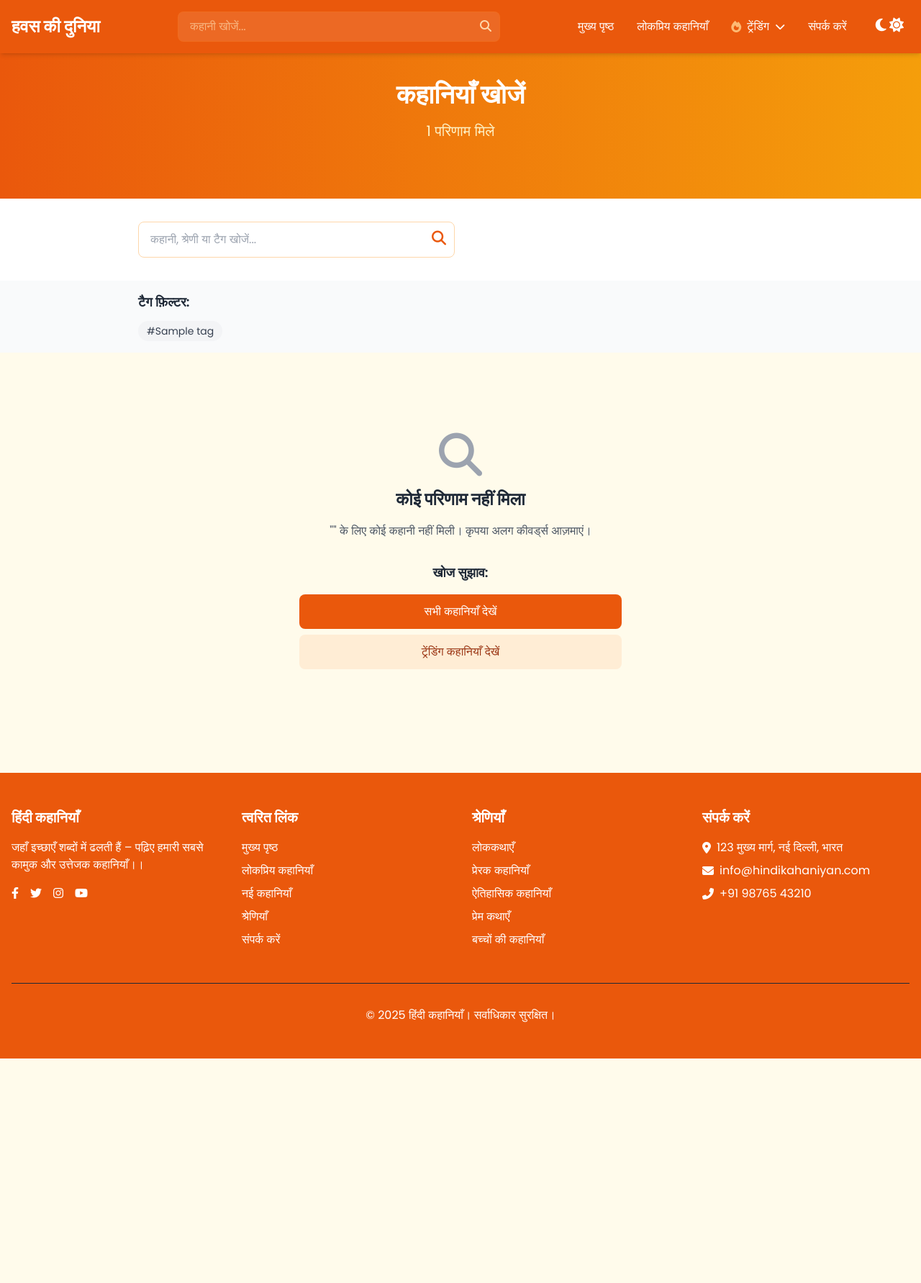
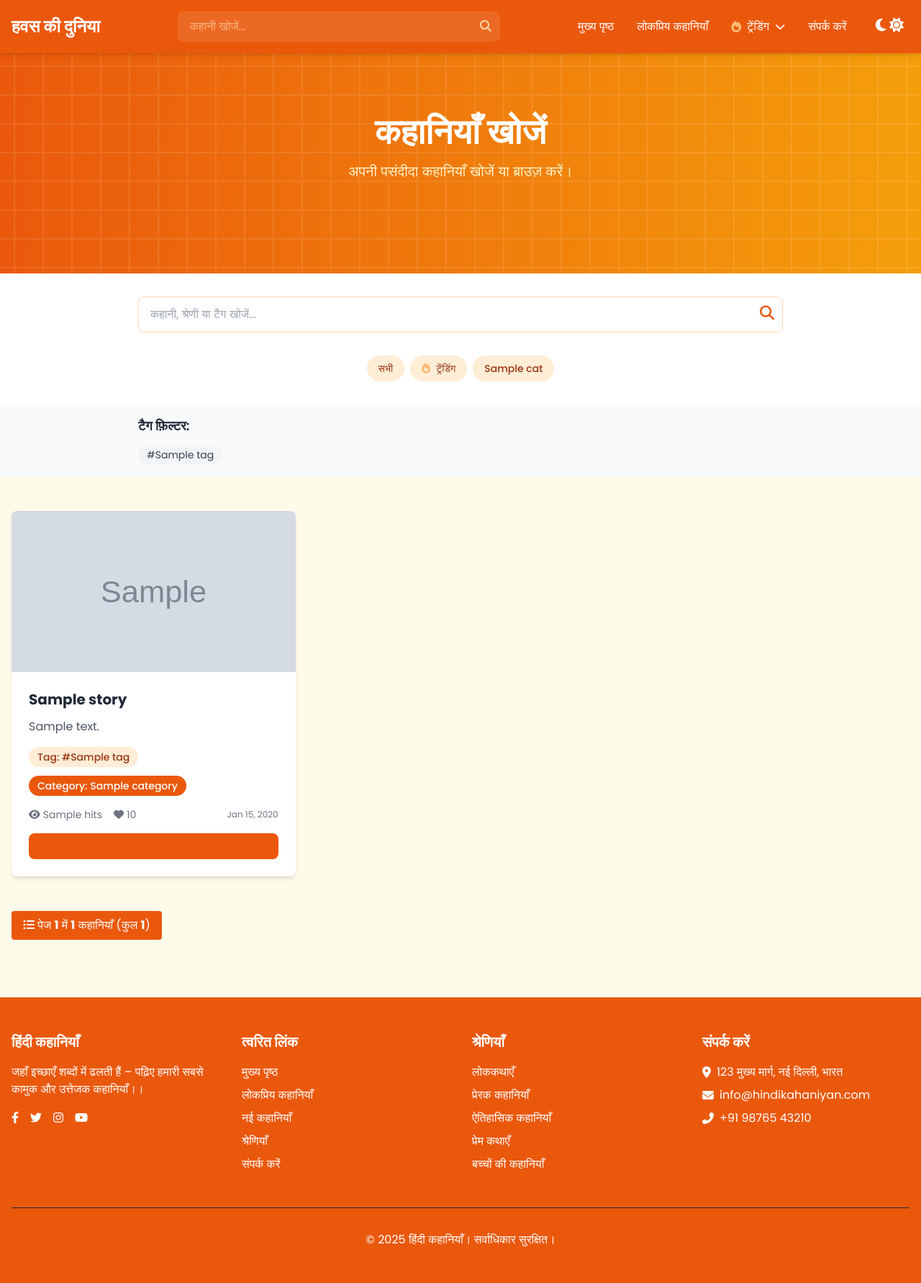
Before and after one commit to soloprinjay/Kam_Vasna, a Django app: template templates/search_results.html in a window 1280 px wide. Shown: the whole page at 72% size. Before the commit the page ends 1471 px from the top, so only its background shows below. Run offline with Django 5.2, Linux system fonts and the light colour scheme; the template is opened without the code that fills it: most values are stand-ins (such as "Sample title", 1, 10 or a date in 2020); grey boxes marked "Sample" are stand-in pictures; some libraries are stand-ins or nearby versions.

Commit message:
fixed UI for the search page

```diff
--- a/templates/search_results.html
+++ b/templates/search_results.html
@@ -2,34 +2,46 @@
 
 {% block content %}
 
-<!-- Search Header -->
 <section
-        class="relative bg-gradient-to-r from-orange-600 to-amber-500 dark:from-dark-accent dark:to-dark-accent-hover text-white py-16 md:py-20 transition-colors duration-300">
+        class="relative bg-gradient-to-r from-orange-600 to-amber-500 dark:from-dark-accent dark:to-dark-accent-hover text-white py-24 md:py-32 transition-colors duration-300">
+    <!-- Background Pattern -->
+    <div class="absolute inset-0 opacity-10">
+        <svg xmlns="http://www.w3.org/2000/svg" width="100%" height="100%">
+            <defs>
+                <pattern id="pattern" width="40" height="40" patternUnits="userSpaceOnUse">
+                    <path d="M0 20 L40 20 M20 0 L20 40" stroke="white" stroke-width="2"/>
+                </pattern>
+            </defs>
+            <rect width="100%" height="100%" fill="url(#pattern)"/>
+        </svg>
+    </div>
+
     <div class="container mx-auto px-4 relative z-10">
         <div class="max-w-4xl mx-auto text-center">
-            <h1 class="text-3xl md:text-4xl font-bold mb-4">
+            <h1 class="text-4xl md:text-5xl font-bold mb-4">
                 {% if search_query %}
                     "{{ search_query }}" के लिए खोज परिणाम
                 {% else %}
                     कहानियाँ खोजें
                 {% endif %}
             </h1>
-            {% if total_results > 0 %}
-            <p class="text-xl text-amber-100">{{ total_results }} परिणाम मिले</p>
+            <p class="text-xl text-amber-100">
+                {% if search_query %}
+                    {{ total_results }} परिणाम मिले
                 {% else %}
-            <p class="text-xl text-amber-100">कोई परिणाम नहीं मिला</p>
+                    अपनी पसंदीदा कहानियाँ खोजें या ब्राउज़ करें।
                 {% endif %}
+            </p>
         </div>
     </div>
 </section>
 
-<!-- Advanced Search Form -->
+<!-- Filter Section -->
 <section class="py-8 bg-white dark:bg-dark-card shadow-md transition-colors duration-300">
     <div class="container mx-auto px-4">
-        <form method="GET" action="{% url 'blog:search' %}" class="max-w-4xl mx-auto">
-            <div class="grid grid-cols-1 md:grid-cols-4 gap-4">
-                <!-- Search Input -->
-                <div class="md:col-span-2">
+        <div class="flex flex-col justify-center items-center gap-4">
+            <!-- Search Bar -->
+            <form method="GET" action="{% url 'blog:search' %}" class="w-full max-w-4xl mb-4">
                 <div class="relative">
                     <input type="text"
                            name="q"
@@ -41,50 +53,44 @@
                         <i class="fas fa-search text-xl"></i>
                     </button>
                 </div>
-                </div>
-            </div>
             </form>
-    </div>
-</section>
 
-<!-- Search Suggestions -->
-{% if search_suggestions and search_query %}
-<section class="py-4 bg-orange-50 dark:bg-dark-bg transition-colors duration-300">
-    <div class="container mx-auto px-4">
-        <div class="max-w-4xl mx-auto">
-            <h3 class="text-lg font-semibold text-orange-800 dark:text-dark-text mb-3">खोज सुझाव:</h3>
-            <div class="flex flex-wrap gap-2">
-                {% if search_suggestions.titles %}
-                {% for title in search_suggestions.titles %}
-                <a href="{% url 'blog:search' %}?q={{ title|urlencode }}"
-                   class="inline-block bg-orange-100 dark:bg-dark-card text-orange-800 dark:text-dark-text text-sm px-3 py-1 rounded-full hover:bg-orange-200 dark:hover:bg-dark-accent transition duration-300">
-                    {{ title }}
+            <!-- Categories & Trending -->
+            <div class="flex flex-wrap gap-2 mb-4 md:mb-0 justify-center md:justify-start">
+                <a href="{% url 'dashboard:stories' %}"
+                   class="px-4 py-2 rounded-full text-sm font-medium transition duration-300
+                          {% if not selected_category and not selected_tag and not is_trending and not search_query %}
+                              bg-orange-600 dark:bg-dark-accent text-white
+                          {% else %}
+                              bg-orange-100 dark:bg-dark-bg text-orange-800 dark:text-dark-text hover:bg-orange-200 dark:hover:bg-dark-accent
+                          {% endif %}">
+                    सभी
+                </a>
+                <a href="{% url 'dashboard:stories' %}?trending=true{% if search_query %}&q={{ search_query|urlencode }}{% endif %}"
+                   class="px-4 py-2 rounded-full text-sm font-medium transition duration-300 flex items-center gap-2
+                          {% if is_trending %}
+                              bg-orange-600 dark:bg-dark-accent text-white
+                          {% else %}
+                              bg-orange-100 dark:bg-dark-bg text-orange-800 dark:text-dark-text hover:bg-orange-200 dark:hover:bg-dark-accent
+                          {% endif %}">
+                    <i class="fas fa-fire text-orange-300"></i>
+                    ट्रेंडिंग
+                </a>
+                {% for cat in categories %}
+                <a href="{% url 'dashboard:stories' %}?category={{ cat }}{% if selected_tag %}&tag={{ selected_tag }}{% endif %}{% if search_query %}&q={{ search_query|urlencode }}{% endif %}"
+                   class="px-4 py-2 rounded-full text-sm font-medium transition duration-300
+                          {% if selected_category == cat|stringformat:'s' %}
+                              bg-orange-600 dark:bg-dark-accent text-white
+                          {% else %}
+                              bg-orange-100 dark:bg-dark-bg text-orange-800 dark:text-dark-text hover:bg-orange-200 dark:hover:bg-dark-accent
+                          {% endif %}">
+                    {{ cat }}
                 </a>
                 {% endfor %}
-                {% endif %}
-
-                {% if search_suggestions.categories %}
-                {% for category in search_suggestions.categories %}
-                <a href="{% url 'blog:search' %}?q={{ search_query }}&category={{ category|urlencode }}"
-                   class="inline-block bg-blue-100 dark:bg-blue-900/30 text-blue-800 dark:text-blue-300 text-sm px-3 py-1 rounded-full hover:bg-blue-200 dark:hover:bg-blue-900/50 transition duration-300">
-                    {{ category }}
-                </a>
-                {% endfor %}
-                {% endif %}
-
-                {% if search_suggestions.tags %}
-                {% for tag in search_suggestions.tags %}
-                <a href="{% url 'blog:search' %}?q={{ search_query }}&tag={{ tag|urlencode }}"
-                   class="inline-block bg-green-100 dark:bg-green-900/30 text-green-800 dark:text-green-300 text-sm px-3 py-1 rounded-full hover:bg-green-200 dark:hover:bg-green-900/50 transition duration-300">
-                    #{{ tag }}
-                </a>
-                {% endfor %}
-                {% endif %}
             </div>
         </div>
     </div>
 </section>
-{% endif %}
 
 <!-- Tag Filters -->
 {% if all_tags %}
@@ -106,15 +112,15 @@
 </section>
 {% endif %}
 
-<!-- Search Results -->
-<main class="py-12">
+<!-- Main Content -->
+<main class="pt-12">
     <div class="container mx-auto px-4">
-        <div class="max-w-6xl mx-auto">
-            {% if has_results %}
+        <div class="mb-12">
+            {% if stories %}
             <div class="grid grid-cols-1 md:grid-cols-2 lg:grid-cols-3 gap-8">
                 {% for story in stories %}
-                <div class="bg-white dark:bg-dark-card rounded-lg overflow-hidden shadow-lg transition-transform duration-300 hover:shadow-xl hover:-translate-y-1">
-                    <div class="relative">
+                <div class="bg-white dark:bg-dark-card rounded-lg overflow-hidden shadow-md transition-transform duration-300 hover:shadow-xl hover:-translate-y-1 flex flex-col min-h-[500px]">
+                    <div>
                         {% if story.image %}
                         <img src="{{ story.image.url }}" alt="{{ story.title }}" class="w-full h-56 object-cover">
                         {% else %}
@@ -129,29 +135,31 @@
                                 ट्रेंडिंग
                             </div>
                             {% endif %}
-                            <div class="bg-orange-600 dark:bg-dark-accent text-white text-sm font-bold px-3 py-1 rounded-full">
-                                {{ story.category }}
                         </div>
                     </div>
-                    </div>
-                    <div class="p-6">
+                    <div class="p-6 flex-grow flex flex-col justify-between">
+                        <div class="w-full">
                             <h3 class="text-xl font-bold text-gray-800 dark:text-dark-text mb-3">{{ story.title }}</h3>
                             <div class="prose prose-sm text-gray-600 dark:text-dark-text-secondary dark:prose-invert mb-4 max-w-none">
-                            {{ story.description|safe|truncatewords:25 }}
+                                {{ story.description|safe|truncatewords:30 }}
                             </div>
-
+                        </div>
+                        <div class="w-full">
                             <!-- Tags -->
-                        <div class="flex flex-wrap gap-2 mb-4">
+                            <div class="flex flex-col gap-3">
+                                <div class="flex flex-wrap gap-2">
                                     {% for tag in story.tags.all %}
                                     <a href="{% url 'blog:search' %}?q={{ search_query }}{% if selected_category %}&category={{ selected_category }}{% endif %}&tag={{ tag.name|urlencode }}"
-                               class="inline-block bg-orange-100 dark:bg-dark-bg text-orange-800 dark:text-dark-text text-xs font-medium px-2 py-1 rounded-full hover:bg-orange-200 dark:hover:bg-dark-accent transition duration-300">
-                                #{{ tag.name }}
+                                    class="inline-block bg-orange-100 dark:bg-dark-bg text-orange-800 dark:text-dark-text text-sm font-medium px-3 py-1 rounded-full hover:bg-orange-200 dark:hover:bg-dark-accent transition duration-300">
+                                    Tag: #{{ tag.name }}
                                     </a>
                                     {% endfor %}
                                 </div>
-
-                        <!-- Story Stats -->
-                        <div class="flex items-center justify-between text-sm text-gray-500 dark:text-dark-text-secondary mb-4">
+                                <div class="max-w-fit bg-orange-600 dark:bg-dark-accent text-white text-sm font-medium px-3 py-1 rounded-full">
+                                    Category: {{ story.category }}
+                                </div>
+                            </div>
+                            <div class="flex items-center justify-between text-sm text-gray-500 dark:text-dark-text-secondary my-4">
                                 <div class="flex items-center space-x-4">
                                         <span class="flex items-center space-x-1">
                                             <i class="fas fa-eye"></i>
@@ -164,48 +172,15 @@
                                 </div>
                                 <span class="text-xs">{{ story.created_on|date:"M d, Y" }}</span>
                             </div>
-
                             <a href="{% url 'blog:story_detail' slug=story.slug %}"
-                           class="block w-full bg-orange-600 dark:bg-dark-accent hover:bg-orange-700 dark:hover:bg-dark-accent-hover text-white text-center px-4 py-2 rounded-lg text-sm font-medium transition duration-300">
+                            class="w-full mt-4 block bg-orange-600 dark:bg-dark-bg hover:bg-orange-700 dark:hover:bg-dark-accent text-orange-600 dark:text-white text-center px-4 py-2 rounded-lg text-sm font-medium transition duration-300">
                                 पूरी कहानी पढ़ें
                             </a>
                         </div>
                     </div>
+                </div>
                 {% endfor %}
             </div>
-
-            <!-- Pagination -->
-            {% if stories.has_other_pages %}
-            <div class="mt-12 flex justify-center">
-                <div class="flex space-x-2">
-                    {% if stories.has_previous %}
-                    <a href="?q={{ search_query }}{% if selected_category %}&category={{ selected_category }}{% endif %}{% if selected_tag %}&tag={{ selected_tag }}{% endif %}&sort={{ sort_by }}&page={{ stories.previous_page_number }}"
-                       class="px-4 py-2 bg-orange-600 dark:bg-dark-accent text-white rounded hover:bg-orange-700 dark:hover:bg-dark-accent-hover transition duration-300">
-                        पिछला
-                    </a>
-                    {% endif %}
-
-                    {% for num in stories.paginator.page_range %}
-                    {% if stories.number == num %}
-                    <span class="px-4 py-2 bg-orange-600 dark:bg-dark-accent text-white rounded">{{ num }}</span>
-                    {% elif num > stories.number|add:'-3' and num < stories.number|add:'3' %}
-                    <a href="?q={{ search_query }}{% if selected_category %}&category={{ selected_category }}{% endif %}{% if selected_tag %}&tag={{ selected_tag }}{% endif %}&sort={{ sort_by }}&page={{ num }}"
-                       class="px-4 py-2 bg-orange-100 dark:bg-dark-card text-orange-800 dark:text-dark-text rounded hover:bg-orange-200 dark:hover:bg-dark-accent transition duration-300">
-                        {{ num }}
-                    </a>
-                    {% endif %}
-                    {% endfor %}
-
-                    {% if stories.has_next %}
-                    <a href="?q={{ search_query }}{% if selected_category %}&category={{ selected_category }}{% endif %}{% if selected_tag %}&tag={{ selected_tag }}{% endif %}&sort={{ sort_by }}&page={{ stories.next_page_number }}"
-                       class="px-4 py-2 bg-orange-600 dark:bg-dark-accent text-white rounded hover:bg-orange-700 dark:hover:bg-dark-accent-hover transition duration-300">
-                        अगला
-                    </a>
-                    {% endif %}
-                </div>
-            </div>
-            {% endif %}
-
             {% else %}
             <!-- No Results -->
             <div class="text-center py-16">
@@ -215,13 +190,16 @@
                         कोई परिणाम नहीं मिला
                     </h2>
                     <p class="text-gray-600 dark:text-dark-text-secondary mb-8">
+                        {% if search_query %}
                             "{{ search_query }}" के लिए कोई कहानी नहीं मिली। कृपया अलग कीवर्ड्स आज़माएं।
+                        {% else %}
+                            इस श्रेणी में कोई कहानी नहीं मिली।
+                        {% endif %}
                     </p>
                 </div>
-
                 <!-- Search Suggestions -->
                 <div class="max-w-md mx-auto">
-                    <h3 class="text-lg font-semibold text-gray-800 dark:text-dark-text mb-4">खोज सुझाव:</h3>
+                    <h3 class="text-lg font-semibold text-gray-800 dark:text-dark-text mb-4">सुझाव:</h3>
                     <div class="space-y-2">
                         <a href="{% url 'dashboard:stories' %}"
                            class="block w-full bg-orange-600 dark:bg-dark-accent text-white py-3 px-6 rounded-lg hover:bg-orange-700 dark:hover:bg-dark-accent-hover transition duration-300">
@@ -239,4 +217,53 @@
     </div>
 </main>
 
+<main>
+    <div class="container mx-auto px-4">
+        <div class="mb-12">
+            <div class="mt-6 flex flex-col sm:flex-row items-center sm:justify-between gap-4">
+                <!-- Results Info -->
+                {% if stories %}
+                <div class="px-4 py-2 bg-orange-600 dark:bg-dark-accent text-white rounded hover:bg-orange-700 dark:hover:bg-dark-accent-hover transition duration-300">
+                    <i class="fas fa-list-ul"></i>
+                    <span>
+                        पेज <span class="font-bold">{{ stories.number }}</span> में
+                        <span class="font-bold">{{ stories|length }}</span> कहानियाँ
+                        (कुल <span class="font-bold">{{ stories.paginator.count }}</span>)
+                    </span>
+                </div>
+                {% endif %}
+
+                <!-- Pagination -->
+                {% if stories.has_other_pages %}
+                <div class="flex space-x-2">
+                    {% if stories.has_previous %}
+                    <a href="?q={{ search_query }}{% if selected_category %}&category={{ selected_category }}{% endif %}{% if selected_tag %}&tag={{ selected_tag }}{% endif %}&page={{ stories.previous_page_number }}"
+                       class="px-4 py-2 bg-orange-600 dark:bg-dark-accent text-white rounded hover:bg-orange-700 dark:hover:bg-dark-accent-hover transition duration-300">
+                        पिछला
+                    </a>
+                    {% endif %}
+
+                    {% for num in stories.paginator.page_range %}
+                        {% if stories.number == num %}
+                        <span class="px-4 py-2 bg-orange-600 dark:bg-dark-accent text-white rounded">{{ num }}</span>
+                        {% elif num > stories.number|add:'-3' and num < stories.number|add:'3' %}
+                        <a href="?q={{ search_query }}{% if selected_category %}&category={{ selected_category }}{% endif %}{% if selected_tag %}&tag={{ selected_tag }}{% endif %}&page={{ num }}"
+                           class="px-4 py-2 bg-orange-100 border border-orange-300 dark:border-dark-border dark:bg-dark-card dark:text-dark-text rounded hover:bg-orange-200 dark:hover:bg-dark-accent-hover transition duration-300">{{ num }}</a>
+                        {% endif %}
+                    {% endfor %}
+
+                    {% if stories.has_next %}
+                    <a href="?q={{ search_query }}{% if selected_category %}&category={{ selected_category }}{% endif %}{% if selected_tag %}&tag={{ selected_tag }}{% endif %}&page={{ stories.next_page_number }}"
+                       class="px-4 py-2 bg-orange-600 dark:bg-dark-accent text-white rounded hover:bg-orange-700 dark:hover:bg-dark-accent-hover transition duration-300">
+                        अगला
+                    </a>
+                    {% endif %}
+                </div>
+                {% endif %}
+
+            </div>
+        </div>
+    </div>
+</main>
+
 {% endblock %}
--- a/templates/stories.html
+++ b/templates/stories.html
@@ -291,7 +291,7 @@
             <p class="text-lg text-gray-600 dark:text-dark-text-secondary mb-8">
                 हमारे न्यूज़लेटर में शामिल हों और नई कहानियों के बारे में सबसे पहले जानें।
             </p>
-            <form method="POST" action="{% url 'dashboard:subscription' %}" class="max-w-md mx-auto">
+            <form method="POST" action="{% url 'dashboard:subscription' %}" class="max-w-lg mx-auto">
                 {% csrf_token %}
                 <div class="flex flex-col sm:flex-row gap-4">
                     <input type="email" name="email" placeholder="आपका ईमेल पता" required
```
Lines whose indentation alone changed are shown as unchanged.
